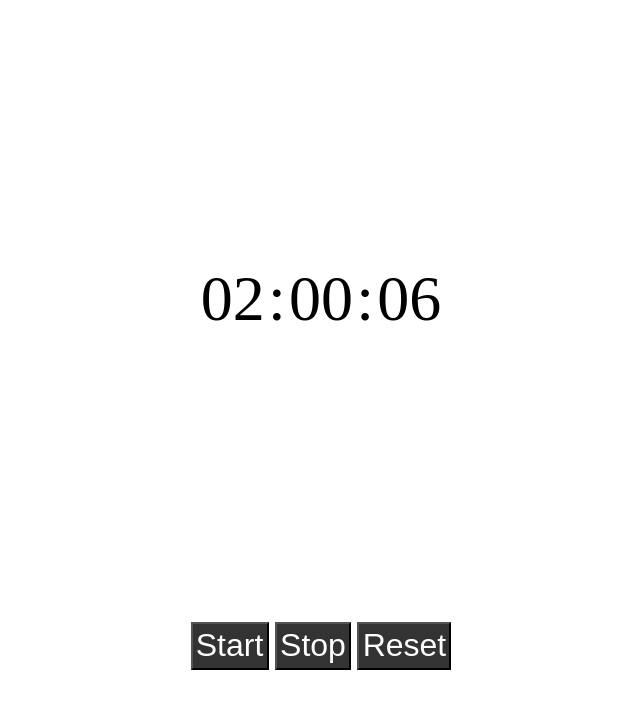
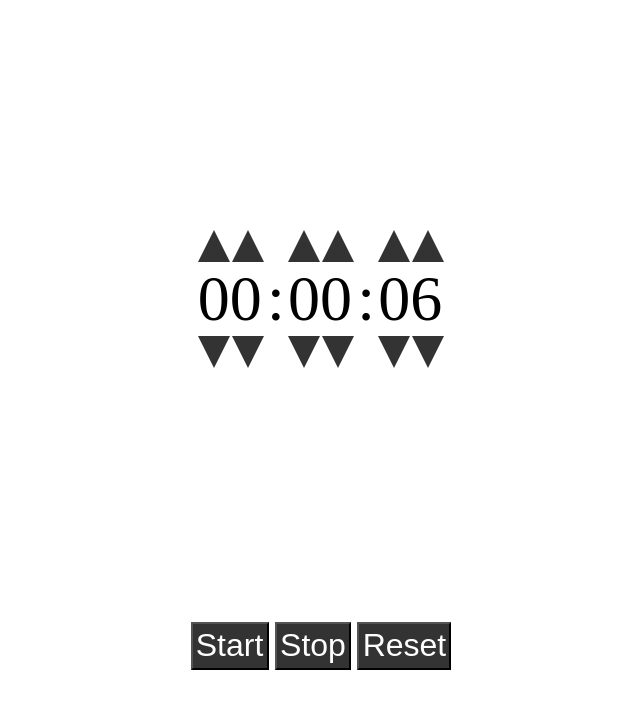
Before and after one commit to sanjograiofficial/timer, a plain HTML site: page index.html in a window 1280 px wide. Shown: the part 74-782 px from the top of the page, without its empty margins (319-959 px from the left). Drawn offline with Linux system fonts and the light colour scheme.

Commit message:
Added arrows for increment and decrement

```diff
--- a/index.html
+++ b/index.html
@@ -12,11 +12,41 @@
       <h1>Stopwatch</h1>
     </header>
     <main class="container">
-      <div class="digit hour"><span>0</span><span>2</span></div>
+      <div class="digit">
+        <div class="hrup">
+          <div class="hr0 up"></div>
+          <div class="hr1 up"></div>
+        </div>
+        <div class="hour"><span>0</span><span>0</span></div>
+        <div class="hrdown">
+          <div class="hr0 down"></div>
+          <div class="hr1 down"></div>
+        </div>
+      </div>
       <span>:</span>
-      <div class="digit minute"><span>0</span><span>0</span></div>
+      <div class="digit">
+        <div class="minup">
+          <div class="min0 up"></div>
+          <div class="min1 up"></div>
+        </div>
+        <div class="minute"><span>0</span><span>0</span></div>
+        <div class="mindown">
+          <div class="min0 down"></div>
+          <div class="min1 down"></div>
+        </div>
+      </div>
       <span>:</span>
-      <div class="digit second"><span>0</span><span>6</span></div>
+      <div class="digit">
+        <div class="secup">
+          <div class="sec0 up"></div>
+          <div class="sec1 up"></div>
+        </div>
+        <div class="second"><span>0</span><span>6</span></div>
+        <div class="secdown">
+          <div class="sec0 down"></div>
+          <div class="sec1 down"></div>
+        </div>
+      </div>
     </main>
     <section class="btn-section">
       <button class="start">Start</button>
--- a/main.js
+++ b/main.js
@@ -1,13 +1,15 @@
 const startBtn = document.querySelector(".start");
 const stopBtn = document.querySelector(".stop");
 const resetBtn = document.querySelector(".reset");
+
+const sec0UpBtn = document.querySelector(".sec0.up");
+const sec1UpBtn = document.querySelector(".sec1.up");
 
 let hour = document.querySelector(".hour");
 let minute = document.querySelector(".minute");
 let second = document.querySelector(".second");
 
 const sec = second.textContent.split("");
-console.log(sec);
 const min = minute.textContent.split("");
 const h = hour.textContent.split("");
 
@@ -57,3 +59,10 @@ resetBtn.addEventListener("click", () => {
   minute.textContent = `00`;
   second.textContent = `00`;
 });
+
+sec0UpBtn.addEventListener("click", () => {
+  sec[0]++;
+});
+sec1UpBtn.addEventListener("click", () => {
+  sec[1]++;
+});
--- a/style.css
+++ b/style.css
@@ -28,3 +28,25 @@ button {
   display: flex;
   justify-content: center;
 }
+.hrup,
+.minup,
+.secup,
+.hrdown,
+.mindown,
+.secdown {
+  display: flex;
+  gap: 2px;
+}
+.up {
+  border-bottom: 2rem solid #333;
+  border-left: 1rem solid transparent;
+  border-right: 1rem solid transparent;
+  cursor: pointer;
+}
+
+.down {
+  border-top: 2rem solid #333;
+  border-left: 1rem solid transparent;
+  border-right: 1rem solid transparent;
+  cursor: pointer;
+}
```
